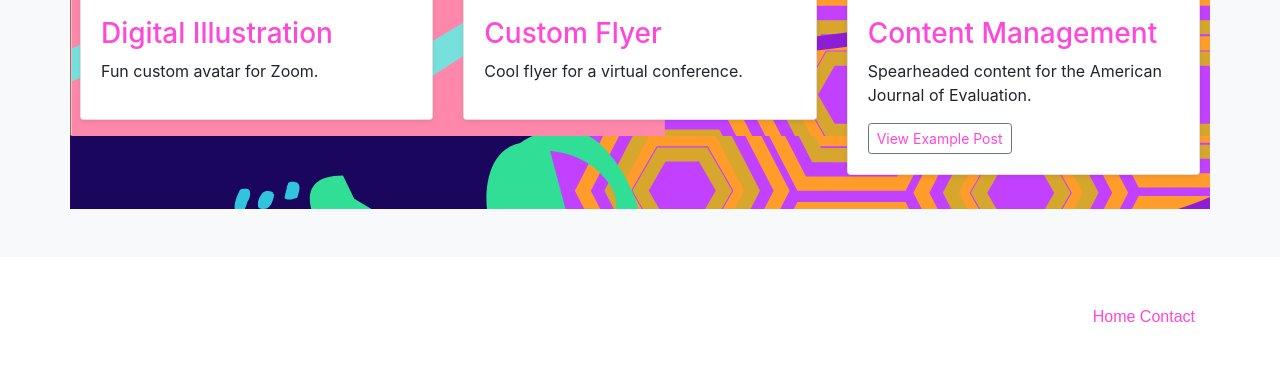
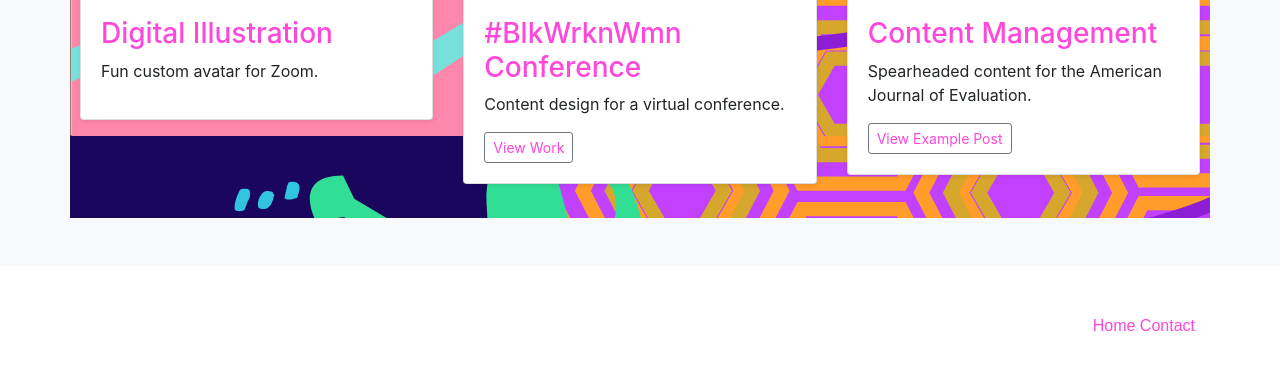
Before and after one commit to krisous95/twc, a plain HTML site: page album/index.html in a window 1280 px wide. Shown: the part 1502-1872 px from the top of the page. Drawn offline with nearby package versions, Linux system fonts and the light colour scheme.

Commit message:
Update index.html

```diff
--- a/album/index.html
+++ b/album/index.html
@@ -113,10 +113,11 @@
           <div class="card mb-4 shadow-sm">
             <img src="blkwmnflyers.PNG" width="100%" height="400">
             <div class="card-body">
-              <h3>Custom Flyer</h3>
-              <p class="card-text">Cool flyer for a virtual conference.</p>
+              <h3>#BlkWrknWmn Conference</h3>
+              <p class="card-text">Content design for a virtual conference.</p>
               <div class="d-flex justify-content-between align-items-center">
                 <div class="btn-group">
+                  <button type="button" class="btn btn-sm btn-outline-secondary"><a href="blkwmn.html" target="blank">View Work</a></button>
                 </div>
               </div>
             </div>
```
